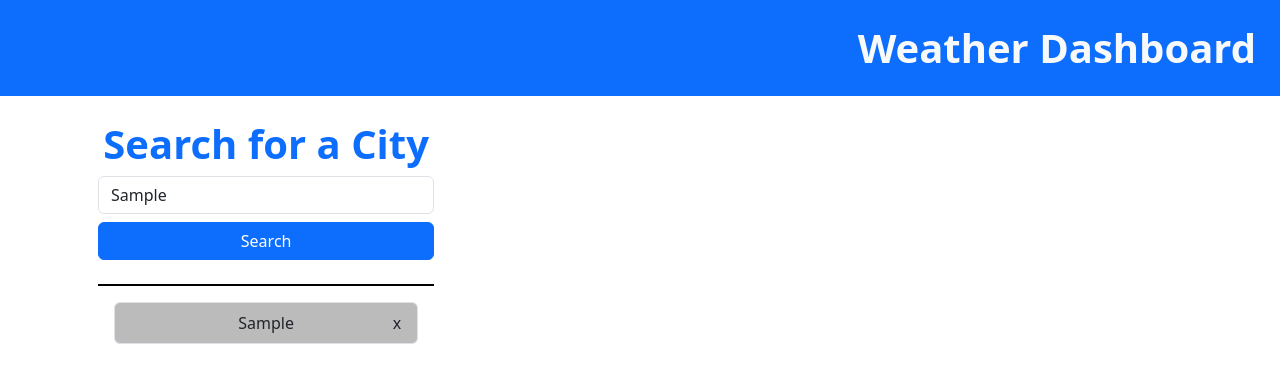
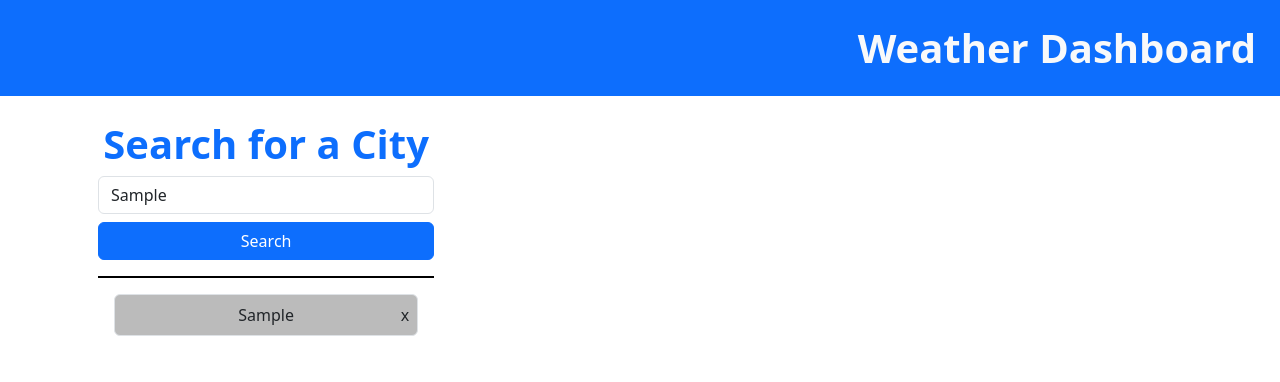
Before and after one commit to zachcygan/weather-dashboard, a plain HTML site: page index.html in a window 1280 px wide. Both pictures are taken after typing "Sample" into the empty fields and a click on the button "Search". Drawn offline with nearby package versions, Linux system fonts and the light colour scheme; no server answers.

Commit message:
changed size of close button on list

```diff
--- a/assets/css/style.css
+++ b/assets/css/style.css
@@ -3,7 +3,7 @@
     position: absolute;
     top: 50%;
     right: 0%;
-    padding: 12px 16px;
+    padding: .5rem;
     transform: translate(0%, -50%);
 }
 
--- a/index.html
+++ b/index.html
@@ -18,8 +18,8 @@
 
     <div class="container">
         <div class="d-flex flex-row">
-            <div style="width: 33%;" class="col-4 p-3 ">
-                <div id="searchCityContainer" class="pb-3">
+            <div style="width: 33%;" class="col-4 p-3">
+                <div id="searchCityContainer" class="pb-2">
                   <h1 class="text-primary text-center">Search for a City</h1>
                   <form id="search-form" class="mb-2">
                     <input id="cityInput" class="form-control" placeholder="City Name">
```
